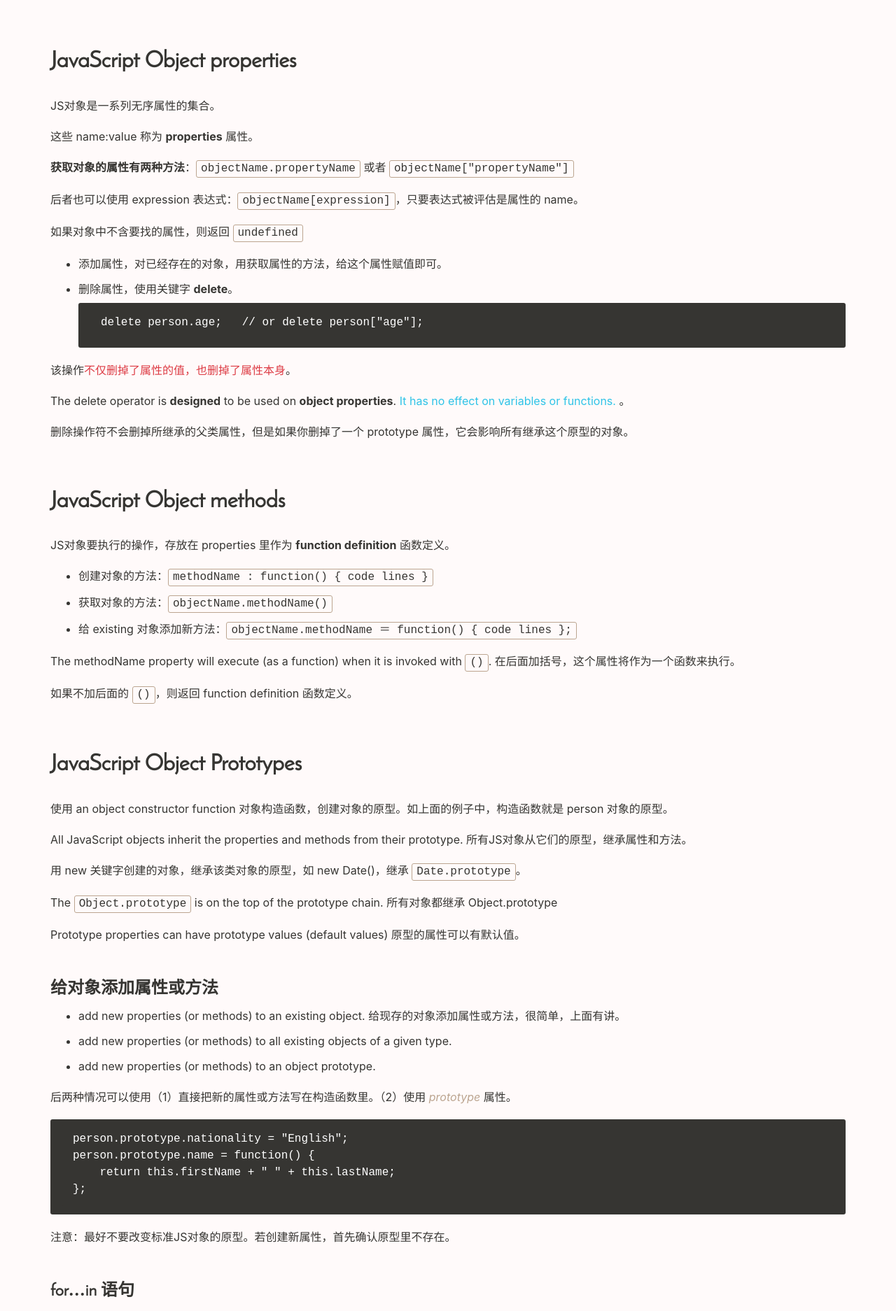
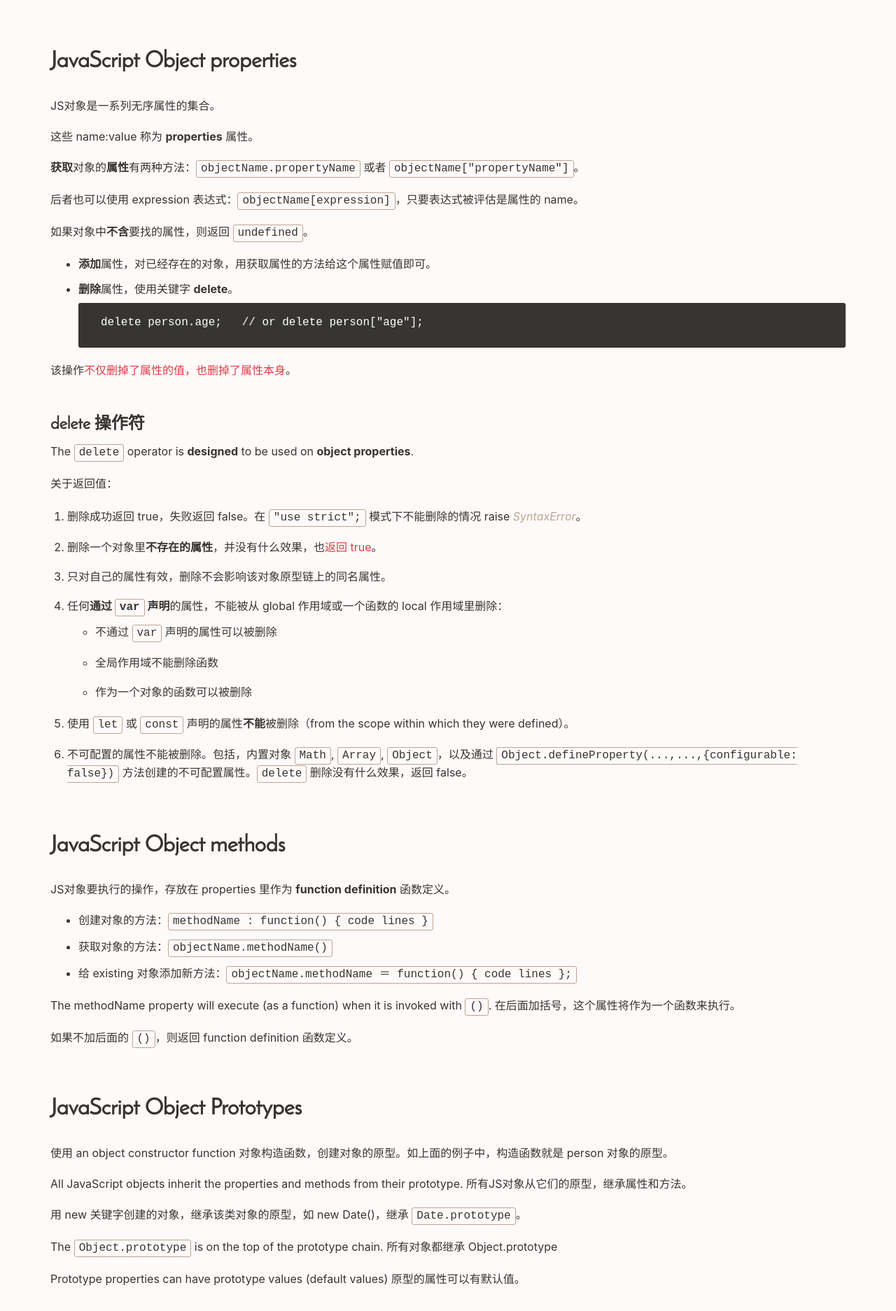
Before and after one commit to Vivi-wu/dive-into-web, a Jekyll site: the page built from _posts/2015-12-30-JavaScript-Objects.markdown, in a window 1280 px wide. Shown: the part 1878-3752 px from the top of the page at 70% size. Built offline with Jekyll 4.4.1, drawn with Linux system fonts in a browser that asks for light colours.

Commit message:
update delete operator

```diff
--- a/_posts/2015-12-30-JavaScript-Objects.markdown
+++ b/_posts/2015-12-30-JavaScript-Objects.markdown
@@ -75,22 +75,36 @@ JS对象是一系列无序属性的集合。
 
 这些 name:value 称为 **properties** 属性。
 
-**获取对象的属性有两种方法**：`objectName.propertyName` 或者 `objectName["propertyName"]`
+**获取**对象的**属性**有两种方法：`objectName.propertyName` 或者 `objectName["propertyName"]`。
 
 后者也可以使用 expression 表达式：`objectName[expression]`，只要表达式被评估是属性的 name。
 
-如果对象中不含要找的属性，则返回 `undefined`
+如果对象中**不含**要找的属性，则返回 `undefined`。
 
-+ 添加属性，对已经存在的对象，用获取属性的方法，给这个属性赋值即可。
-+ 删除属性，使用关键字 **delete**。
++ **添加**属性，对已经存在的对象，用获取属性的方法给这个属性赋值即可。
++ **删除**属性，使用关键字 **delete**。
 
       delete person.age;   // or delete person["age"];
 
 该操作<span class="t-red">不仅删掉了属性的值，也删掉了属性本身</span>。
 
-The delete operator is **designed** to be used on **object properties**. <span class="t-blue">It has no effect on variables or functions. </span>。
+### delete 操作符
 
-删除操作符不会删掉所继承的父类属性，但是如果你删掉了一个 prototype 属性，它会影响所有继承这个原型的对象。
+The `delete` operator is **designed** to be used on **object properties**.
+
+关于返回值：
+
+1. 删除成功返回 true，失败返回 false。在 `"use strict";` 模式下不能删除的情况 raise _SyntaxError_。
+2. 删除一个对象里**不存在的属性**，并没有什么效果，也<span class="t-red">返回 true</span>。
+3. 只对自己的属性有效，删除不会影响该对象原型链上的同名属性。
+4. 任何**通过 `var` 声明**的属性，不能被从 global 作用域或一个函数的 local 作用域里删除：
+
+    + 不通过 `var` 声明的属性可以被删除
+    + 全局作用域不能删除函数
+    + 作为一个对象的函数可以被删除
+
+5. 使用 `let` 或 `const` 声明的属性**不能**被删除（from the scope within which they were defined）。
+6. 不可配置的属性不能被删除。包括，内置对象 `Math`, `Array`, `Object`，以及通过 `Object.defineProperty(...,...,{configurable: false})` 方法创建的不可配置属性。`delete` 删除没有什么效果，返回 false。
 
 ## JavaScript Object methods
 
--- a/_posts/2016-01-02-JavaScript-HTML-DOM.markdown
+++ b/_posts/2016-01-02-JavaScript-HTML-DOM.markdown
@@ -108,7 +108,10 @@ HTML DOM Document 对象是页面中所有其他元素的主人。如果你想
 + `getElementById(`'myEle'`)`, 如果找到，返回该元素作为一个 object，没找到，返回 _null_
 + `getElementsByTagName(`'p'`)`, 以标签名查找。该方法返回一个 **node list**（像 array 一样的 nodes 集合），因此 nodes 可以使用 **index number** 像数组那样获取，也可使用 _length_ 属性，获取 node list 长度。但是 <span class="t-blue">node list 不是数组！</span>不能使用数组的方法，比如 `valueOf()` 或者 `join()`
 + `getElementsByClassName(`'test'`)`, 以 CSS 样式名查找。
-+ `document.querySelectorAll(`p.test`)`, 查找所有匹配一个特定 CSS 选择器的某 HTML 元素。只返回第一个匹配到元素使用 `document.querySelector(`CSS selectors`)`
++ `document.querySelectorAll( CSS selectors)`, 查找所有匹配一个特定 CSS 选择器的 HTML 元素。其中 CSS 选择器<span class="t-blue">可以是由逗号分隔的 string</span>。
+
+    只返回第一个匹配的元素使用 `document.querySelector(`CSS selectors`)`
+
 + 以 HTML Object Collections 查找元素，比如查找 id 为 frm1 的表单，`document.form['frm1']`, 其他可以获取的文档对象集合可参考上面的表格。
 
 ### 改变 HTML
--- a/_sass/_post.scss
+++ b/_sass/_post.scss
@@ -63,7 +63,7 @@ figure.highlight {
     p {
       margin-bottom: 0.5rem;
     }
-    &>p:last-child {
+    &>p:last-child, &:last-child, ul {
       margin-bottom: 0;
     }
   }
```
Also changed, not shown: _posts/2014-04-26-CSS-Position.markdown (+4 -4 lines).
